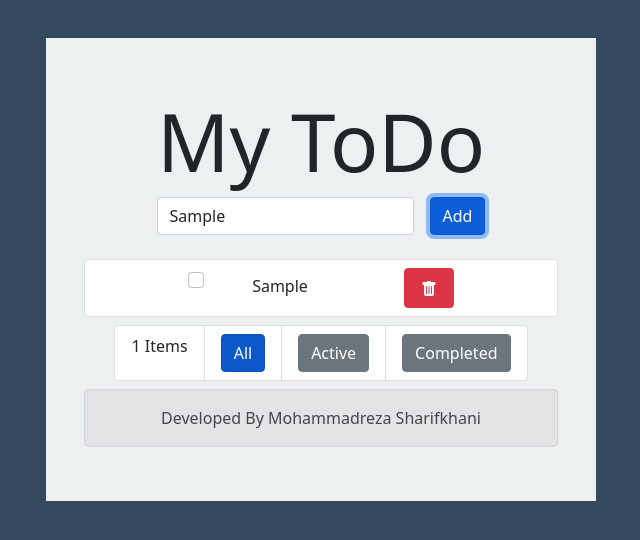
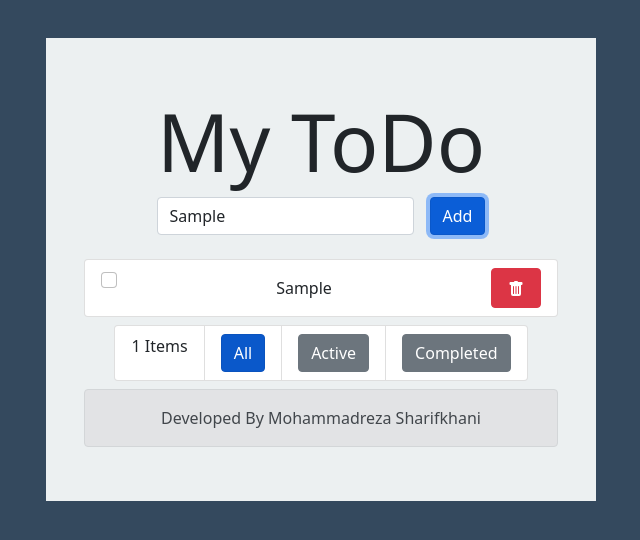
Before and after one commit to mosharif30/Task-Manager, a React (Create React App) app: page / in a window 1280 px wide. Both pictures are taken after typing "Sample" into the empty fields and a click on the button "Add". Shown: the top 540 px of the page, without its empty margins (319-959 px from the left). Built offline with nearby package versions, Linux system fonts and the light colour scheme.

Commit message:
taskItem positions

```diff
--- a/public/index.html
+++ b/public/index.html
@@ -1,14 +1,12 @@
 <!DOCTYPE html>
 <html lang="en">
+
 <head>
   <meta charset="utf-8" />
   <link rel="icon" href="%PUBLIC_URL%/favicon.ico" />
   <meta name="viewport" content="width=device-width, initial-scale=1" />
   <meta name="theme-color" content="#000000" />
-    <meta
-      name="description"
-      content="Web site created using create-react-app"
-    />
+  <meta name="description" content="Web site created using create-react-app" />
   <link rel="apple-touch-icon" href="%PUBLIC_URL%/logo192.png" />
   <!--
       manifest.json provides metadata used when your web app is installed on a
@@ -24,8 +22,9 @@
       work correctly both with client-side routing and a non-root public URL.
       Learn how to configure a non-root public URL by running `npm run build`.
     -->
-    <title>React App</title>
+  <title>Sharifkhani ToDoApp</title>
 </head>
+
 <body>
   <noscript>You need to enable JavaScript to run this app.</noscript>
   <div id="root"></div>
@@ -40,4 +39,5 @@
       To create a production bundle, use `npm run build` or `yarn build`.
     -->
 </body>
+
 </html>
--- a/src/TaskItem/TaskItem.jsx
+++ b/src/TaskItem/TaskItem.jsx
@@ -8,21 +8,20 @@ const TaskItem = ({ task, deleteTask, handleChangeStatus }) => {
   };
   return (
     <>
-      <li class="list-group-item mt-2 ">
+      <li class="list-group-item mt-2 d-flex justify-content-between flex-row">
         <input
           onChange={() => handleChangeStatus(task.id)}
           checked={checked}
-          class="form-check-input me-5 "
+          class="form-check-input "
           type="checkbox"
           value=""
           aria-label="..."
         />
-        <span>{task.title}</span>
-        <span className="ms-5">
-          <button onClick={deletemyTask} className="btn btn-danger ms-5">
-            <BsFillTrashFill className="delicon m-1 " />
-          </button>
-        </span>
+        <span className="my-auto">{task.title}</span>
+
+        <button onClick={deletemyTask} className="btn btn-danger  ">
+          <BsFillTrashFill className="delicon m-1 " />
+        </button>
       </li>
     </>
   );
```
Lines whose indentation alone changed are shown as unchanged.
